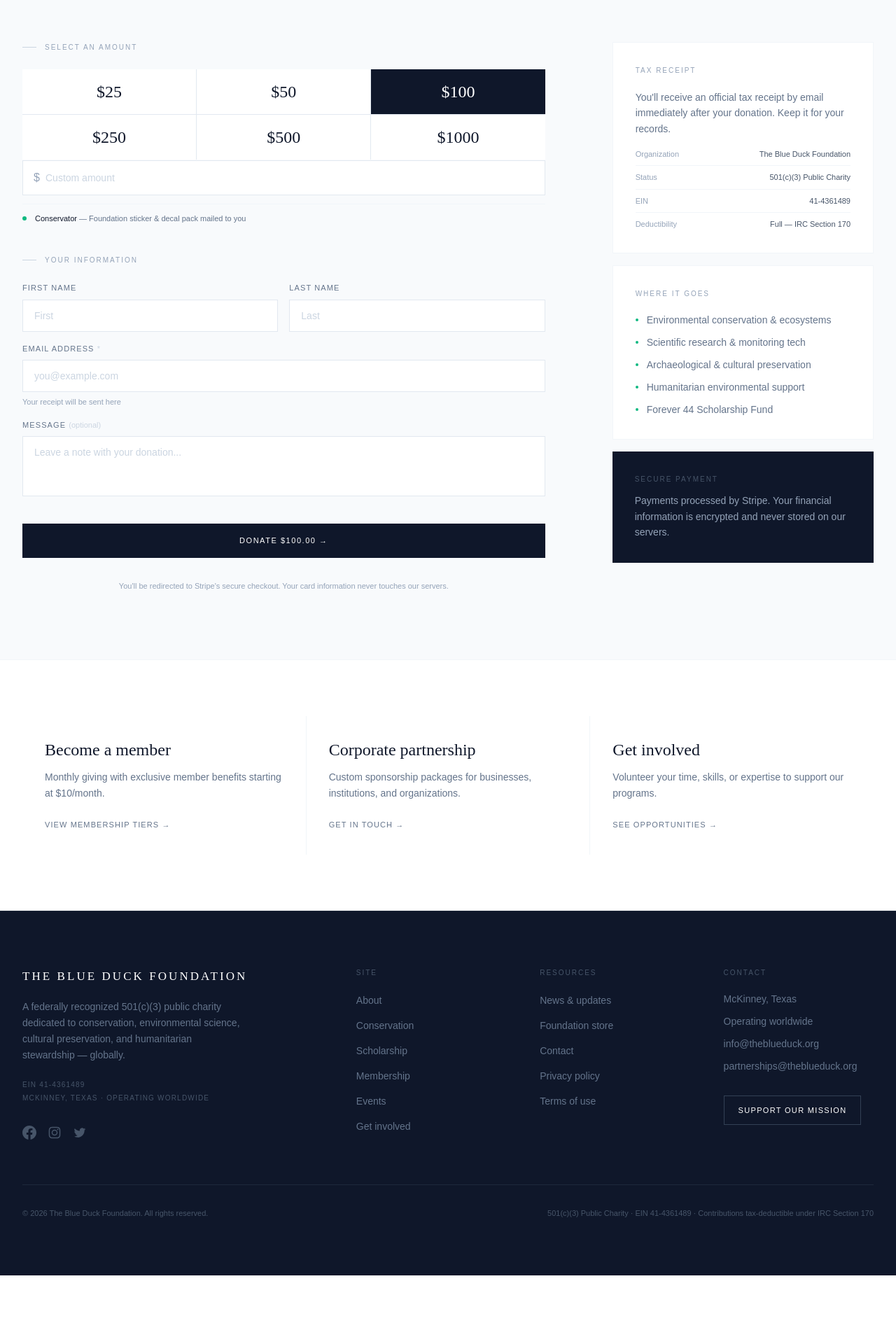
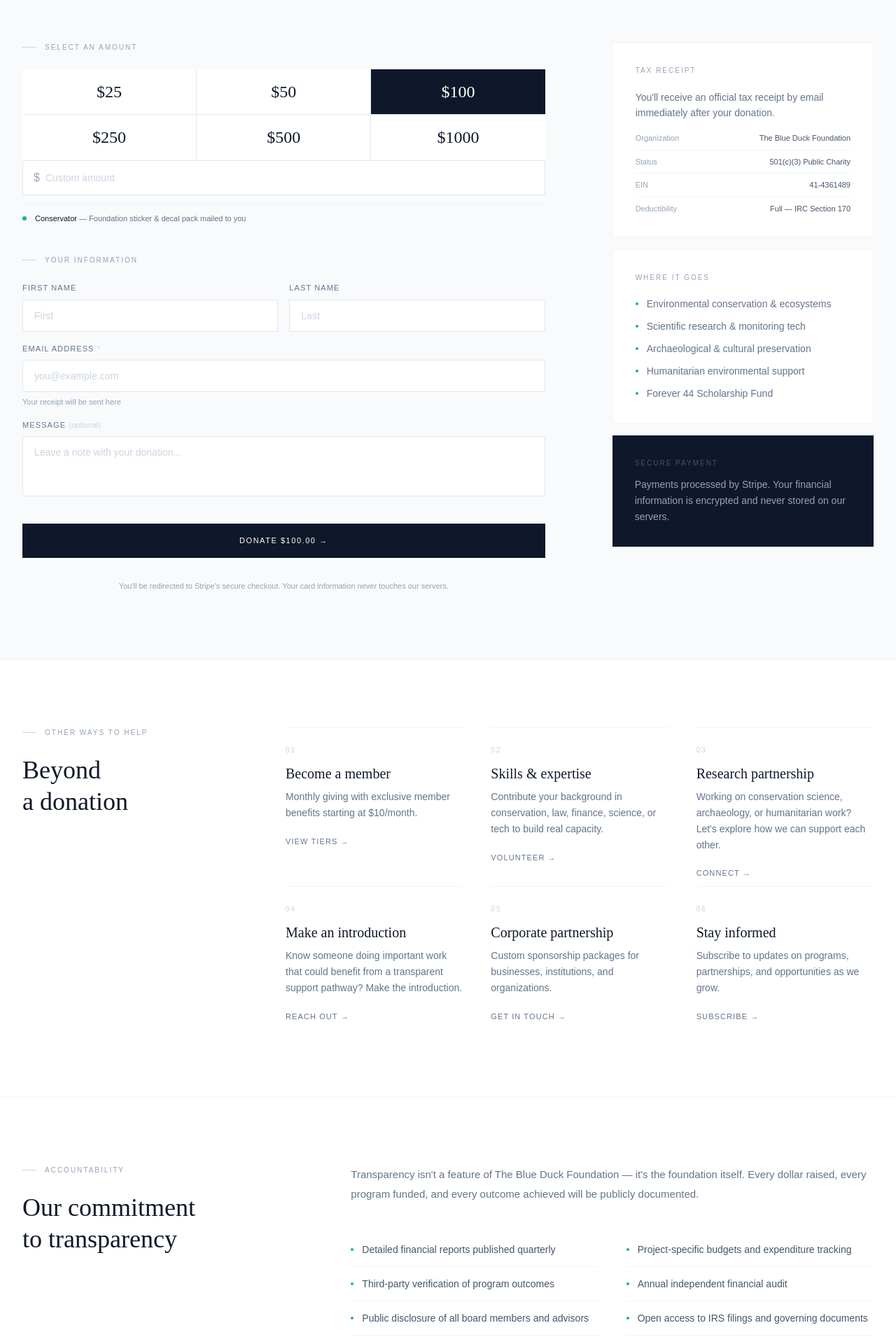
Before and after one commit to DJmorgan4/The-Blue-Duck-Foundation, a Next.js app: page /donate in a window 1280 px wide. Shown: the part 660-2580 px from the top of the page at 70% size. Before the commit the page ends 2482 px from the top, so only its background shows below. Built offline with nearby package versions, Linux system fonts and the light colour scheme.

Commit message:
consolidate nav, fix header crowding, merge contribute into donate

```diff
--- a/src/pages/donate.tsx
+++ b/src/pages/donate.tsx
@@ -46,7 +46,6 @@
       });
 
       const data = await res.json();
-
       if (!res.ok) throw new Error(data.error || "Failed to create checkout");
       if (data.url) window.location.href = data.url;
     } catch (err: any) {
@@ -118,8 +117,6 @@
               <div className="grid lg:grid-cols-[2fr_1fr] gap-16 lg:gap-24">
 
                 <form onSubmit={handleSubmit} className="space-y-8">
-
-                  {/* Amount selection */}
                   <div>
                     <div className="flex items-center gap-3 mb-6">
                       <div className="w-5 h-px bg-slate-300" />
@@ -154,8 +151,6 @@
                         className="w-full border border-slate-200 bg-white pl-8 pr-4 py-3.5 text-slate-900 text-sm placeholder:text-slate-300 focus:border-slate-400 focus:outline-none"
                       />
                     </div>
-
-                    {/* Tier indicator */}
                     {tier && (
                       <div className="mt-3 flex items-center gap-3 py-3 border-t border-slate-100">
                         <span className="w-1.5 h-1.5 rounded-full bg-emerald-500 flex-shrink-0" />
@@ -166,7 +161,6 @@
                     )}
                   </div>
 
-                  {/* Donor info */}
                   <div>
                     <div className="flex items-center gap-3 mb-6">
                       <div className="w-5 h-px bg-slate-300" />
@@ -177,73 +171,46 @@
                     <div className="space-y-4">
                       <div className="grid sm:grid-cols-2 gap-4">
                         <div>
-                          <label className="block text-[11px] tracking-[0.1em] uppercase text-slate-500 font-medium mb-2">
-                            First name
-                          </label>
-                          <input
-                            type="text"
-                            value={firstName}
-                            onChange={(e) => setFirstName(e.target.value)}
+                          <label className="block text-[11px] tracking-[0.1em] uppercase text-slate-500 font-medium mb-2">First name</label>
+                          <input type="text" value={firstName} onChange={(e) => setFirstName(e.target.value)}
                             className="w-full border border-slate-200 bg-white px-4 py-3 text-slate-900 text-sm placeholder:text-slate-300 focus:border-slate-400 focus:outline-none"
-                            placeholder="First"
-                          />
+                            placeholder="First" />
                         </div>
                         <div>
-                          <label className="block text-[11px] tracking-[0.1em] uppercase text-slate-500 font-medium mb-2">
-                            Last name
-                          </label>
-                          <input
-                            type="text"
-                            value={lastName}
-                            onChange={(e) => setLastName(e.target.value)}
+                          <label className="block text-[11px] tracking-[0.1em] uppercase text-slate-500 font-medium mb-2">Last name</label>
+                          <input type="text" value={lastName} onChange={(e) => setLastName(e.target.value)}
                             className="w-full border border-slate-200 bg-white px-4 py-3 text-slate-900 text-sm placeholder:text-slate-300 focus:border-slate-400 focus:outline-none"
-                            placeholder="Last"
-                          />
+                            placeholder="Last" />
                         </div>
                       </div>
                       <div>
                         <label className="block text-[11px] tracking-[0.1em] uppercase text-slate-500 font-medium mb-2">
                           Email address <span className="text-slate-300">*</span>
                         </label>
-                        <input
-                          type="email"
-                          required
-                          value={email}
-                          onChange={(e) => setEmail(e.target.value)}
+                        <input type="email" required value={email} onChange={(e) => setEmail(e.target.value)}
                           className="w-full border border-slate-200 bg-white px-4 py-3 text-slate-900 text-sm placeholder:text-slate-300 focus:border-slate-400 focus:outline-none"
-                          placeholder="you@example.com"
-                        />
+                          placeholder="you@example.com" />
                         <p className="text-[11px] text-slate-400 font-light mt-1.5">Your receipt will be sent here</p>
                       </div>
                       <div>
                         <label className="block text-[11px] tracking-[0.1em] uppercase text-slate-500 font-medium mb-2">
                           Message <span className="text-slate-300 normal-case tracking-normal font-light">(optional)</span>
                         </label>
-                        <textarea
-                          rows={3}
-                          value={message}
-                          onChange={(e) => setMessage(e.target.value)}
+                        <textarea rows={3} value={message} onChange={(e) => setMessage(e.target.value)}
                           className="w-full border border-slate-200 bg-white px-4 py-3 text-slate-900 text-sm placeholder:text-slate-300 focus:border-slate-400 focus:outline-none resize-none"
-                          placeholder="Leave a note with your donation..."
-                        />
+                          placeholder="Leave a note with your donation..." />
                       </div>
                     </div>
                   </div>
 
-                  {error && (
-                    <p className="text-sm text-red-600 font-light">{error}</p>
-                  )}
+                  {error && <p className="text-sm text-red-600 font-light">{error}</p>}
 
                   <button
                     type="submit"
                     disabled={loading || !amount || amount < 1}
                     className="w-full text-[11px] font-medium tracking-[0.14em] uppercase bg-slate-900 text-white py-4 hover:bg-slate-700 transition-colors disabled:opacity-40 disabled:cursor-not-allowed"
                   >
-                    {loading
-                      ? "Redirecting to payment..."
-                      : amount && amount >= 1
-                      ? `Donate $${Number(amount).toFixed(2)} →`
-                      : "Select an amount to continue"}
+                    {loading ? "Redirecting to payment..." : amount && amount >= 1 ? `Donate $${Number(amount).toFixed(2)} →` : "Select an amount to continue"}
                   </button>
 
                   <p className="text-[11px] text-slate-400 font-light text-center leading-relaxed">
@@ -251,39 +218,29 @@
                   </p>
                 </form>
 
-                {/* Sidebar */}
                 <aside className="flex flex-col gap-px">
                   <div className="bg-white border border-slate-100 p-8 mb-4">
-                    <div className="text-[10px] tracking-[0.2em] uppercase text-slate-400 font-medium mb-5">
-                      Tax receipt
-                    </div>
+                    <div className="text-[10px] tracking-[0.2em] uppercase text-slate-400 font-medium mb-5">Tax receipt</div>
                     <p className="text-sm text-slate-500 font-light leading-relaxed mb-4">
-                      You'll receive an official tax receipt by email immediately after your donation. Keep it for your records.
+                      You'll receive an official tax receipt by email immediately after your donation.
                     </p>
                     <div className="space-y-2 text-[11px] text-slate-400 font-light">
-                      <div className="flex justify-between border-b border-slate-100 pb-2">
-                        <span>Organization</span>
-                        <span className="text-slate-600">The Blue Duck Foundation</span>
-                      </div>
-                      <div className="flex justify-between border-b border-slate-100 pb-2">
-                        <span>Status</span>
-                        <span className="text-slate-600">501(c)(3) Public Charity</span>
-                      </div>
-                      <div className="flex justify-between border-b border-slate-100 pb-2">
-                        <span>EIN</span>
-                        <span className="text-slate-600">41-4361489</span>
-                      </div>
-                      <div className="flex justify-between">
-                        <span>Deductibility</span>
-                        <span className="text-slate-600">Full — IRC Section 170</span>
-                      </div>
+                      {[
+                        ["Organization", "The Blue Duck Foundation"],
+                        ["Status", "501(c)(3) Public Charity"],
+                        ["EIN", "41-4361489"],
+                        ["Deductibility", "Full — IRC Section 170"],
+                      ].map(([label, val], i) => (
+                        <div key={i} className="flex justify-between border-b border-slate-100 pb-2 last:border-0 last:pb-0">
+                          <span>{label}</span>
+                          <span className="text-slate-600">{val}</span>
+                        </div>
+                      ))}
                     </div>
                   </div>
 
                   <div className="bg-white border border-slate-100 p-8 mb-4">
-                    <div className="text-[10px] tracking-[0.2em] uppercase text-slate-400 font-medium mb-5">
-                      Where it goes
-                    </div>
+                    <div className="text-[10px] tracking-[0.2em] uppercase text-slate-400 font-medium mb-5">Where it goes</div>
                     <div className="space-y-3">
                       {[
                         "Environmental conservation & ecosystems",
@@ -301,36 +258,85 @@
                   </div>
 
                   <div className="bg-slate-900 p-8">
-                    <div className="text-[10px] tracking-[0.2em] uppercase text-slate-600 font-medium mb-3">
-                      Secure payment
-                    </div>
+                    <div className="text-[10px] tracking-[0.2em] uppercase text-slate-600 font-medium mb-3">Secure payment</div>
                     <p className="text-sm text-slate-400 font-light leading-relaxed">
                       Payments processed by Stripe. Your financial information is encrypted and never stored on our servers.
                     </p>
                   </div>
                 </aside>
-
               </div>
             </div>
           </section>
 
-          {/* ── OTHER WAYS ────────────────────────────────────────────── */}
+          {/* ── OTHER WAYS TO HELP ────────────────────────────────────── */}
+          <section className="border-b border-slate-100">
+            <div className="mx-auto max-w-7xl px-6 lg:px-8 py-20 lg:py-24">
+              <div className="grid lg:grid-cols-[1fr_3fr] gap-16 lg:gap-24">
+                <div>
+                  <div className="flex items-center gap-3 mb-6">
+                    <div className="w-5 h-px bg-slate-300" />
+                    <span className="text-[10px] tracking-[0.2em] uppercase text-slate-400 font-medium">Other ways to help</span>
+                  </div>
+                  <h2 className="font-['Cormorant_Garamond'] text-4xl font-light text-slate-900 leading-tight">
+                    Beyond<br />a donation
+                  </h2>
+                </div>
+                <div className="grid sm:grid-cols-2 lg:grid-cols-3 gap-x-10">
+                  {[
+                    { num: "01", title: "Become a member", desc: "Monthly giving with exclusive member benefits starting at $10/month.", href: "/membership", cta: "View tiers" },
+                    { num: "02", title: "Skills & expertise", desc: "Contribute your background in conservation, law, finance, science, or tech to build real capacity.", href: "/contact", cta: "Volunteer" },
+                    { num: "03", title: "Research partnership", desc: "Working on conservation science, archaeology, or humanitarian work? Let's explore how we can support each other.", href: "/contact", cta: "Connect" },
+                    { num: "04", title: "Make an introduction", desc: "Know someone doing important work that could benefit from a transparent support pathway? Make the introduction.", href: "/contact", cta: "Reach out" },
+                    { num: "05", title: "Corporate partnership", desc: "Custom sponsorship packages for businesses, institutions, and organizations.", href: "/contact", cta: "Get in touch" },
+                    { num: "06", title: "Stay informed", desc: "Subscribe to updates on programs, partnerships, and opportunities as we grow.", href: "/contact", cta: "Subscribe" },
+                  ].map((item) => (
+                    <div key={item.num} className="border-t border-slate-100 pt-6 pb-2">
+                      <div className="text-[10px] tracking-[0.2em] uppercase text-slate-300 font-medium mb-3">{item.num}</div>
+                      <h3 className="font-['Cormorant_Garamond'] text-xl font-light text-slate-900 mb-2">{item.title}</h3>
+                      <p className="text-sm leading-relaxed text-slate-500 font-light mb-4">{item.desc}</p>
+                      <Link href={item.href} className="text-[11px] font-medium tracking-[0.1em] uppercase text-slate-500 hover:text-slate-900 transition-colors">
+                        {item.cta} →
+                      </Link>
+                    </div>
+                  ))}
+                </div>
+              </div>
+            </div>
+          </section>
+
+          {/* ── TRANSPARENCY ──────────────────────────────────────────── */}
           <section>
-            <div className="mx-auto max-w-7xl px-6 lg:px-8 py-16 lg:py-20">
-              <div className="grid lg:grid-cols-3 gap-px bg-slate-100">
-                {[
-                  { title: "Become a member", desc: "Monthly giving with exclusive member benefits starting at $10/month.", href: "/membership", cta: "View membership tiers" },
-                  { title: "Corporate partnership", desc: "Custom sponsorship packages for businesses, institutions, and organizations.", href: "/contact", cta: "Get in touch" },
-                  { title: "Get involved", desc: "Volunteer your time, skills, or expertise to support our programs.", href: "/contribute", cta: "See opportunities" },
-                ].map((card, i) => (
-                  <div key={i} className="bg-white p-8">
-                    <h3 className="font-['Cormorant_Garamond'] text-2xl font-light text-slate-900 mb-3">{card.title}</h3>
-                    <p className="text-sm text-slate-500 font-light leading-relaxed mb-5">{card.desc}</p>
-                    <Link href={card.href} className="text-[11px] font-medium tracking-[0.1em] uppercase text-slate-500 hover:text-slate-900 transition-colors">
-                      {card.cta} →
-                    </Link>
+            <div className="mx-auto max-w-7xl px-6 lg:px-8 py-20 lg:py-24">
+              <div className="grid lg:grid-cols-[1fr_2fr] gap-16 lg:gap-24">
+                <div>
+                  <div className="flex items-center gap-3 mb-6">
+                    <div className="w-5 h-px bg-slate-300" />
+                    <span className="text-[10px] tracking-[0.2em] uppercase text-slate-400 font-medium">Accountability</span>
                   </div>
-                ))}
+                  <h2 className="font-['Cormorant_Garamond'] text-4xl font-light text-slate-900 leading-tight">
+                    Our commitment<br />to transparency
+                  </h2>
+                </div>
+                <div>
+                  <p className="text-[15px] leading-[1.9] text-slate-500 font-light mb-10">
+                    Transparency isn't a feature of The Blue Duck Foundation — it's the foundation itself. Every dollar raised, every program funded, and every outcome achieved will be publicly documented.
+                  </p>
+                  <div className="grid sm:grid-cols-2 gap-x-10">
+                    {[
+                      "Detailed financial reports published quarterly",
+                      "Project-specific budgets and expenditure tracking",
+                      "Third-party verification of program outcomes",
+                      "Annual independent financial audit",
+                      "Public disclosure of all board members and advisors",
+                      "Open access to IRS filings and governing documents",
+                    ].map((item, i) => (
+                      <div key={i} className="flex items-start gap-3 py-3.5 border-b border-slate-100">
+                        <span className="mt-2 w-1 h-1 rounded-full bg-emerald-500 flex-shrink-0" />
+                        <span className="text-sm text-slate-600 font-light">{item}</span>
+                      </div>
+                    ))}
+                  </div>
+                </div>
               </div>
             </div>
           </section>
```
